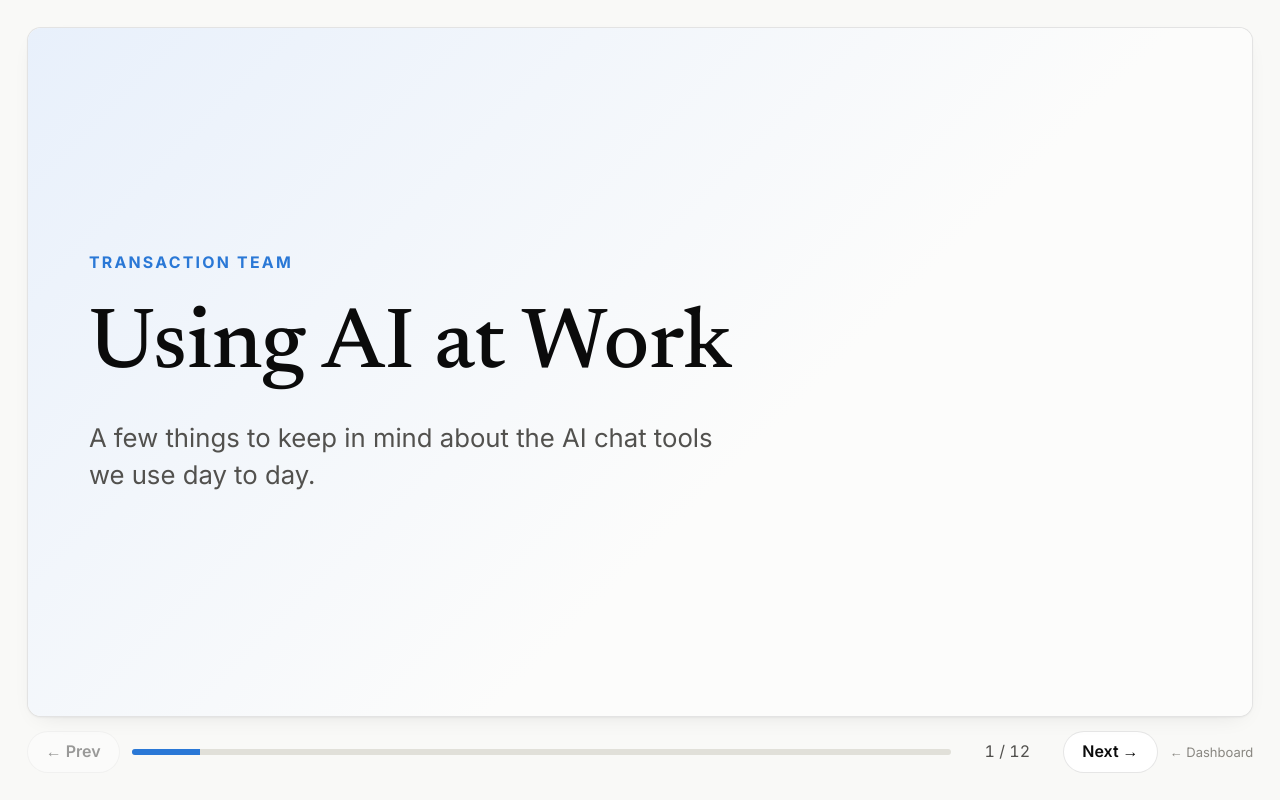
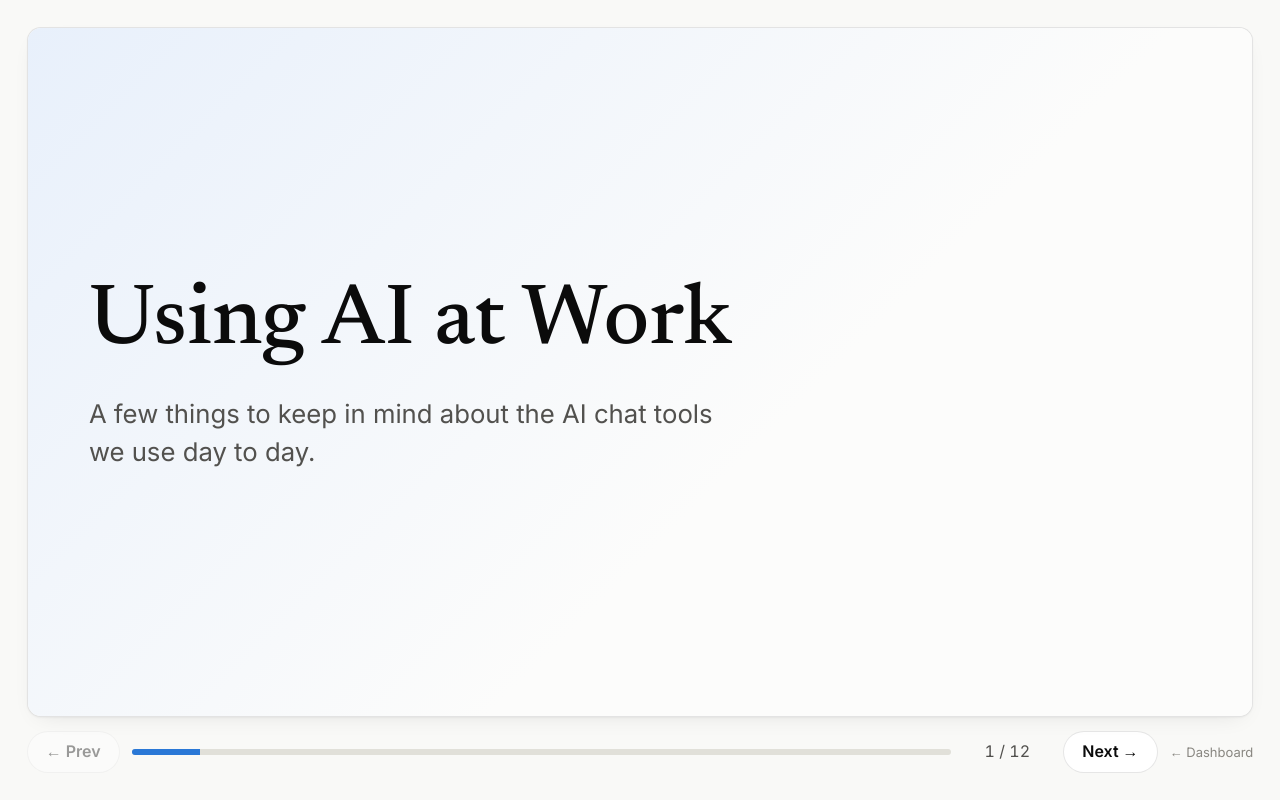
Before and after one commit to sansanabria/ai-adoption-eu, a plain HTML site: page docs/presentation.html in a window 1280 px wide. Drawn offline with Linux system fonts and the light colour scheme.

Commit message:
docs: remove 'Transaction team' label from the slide deck

```diff
--- a/docs/presentation.html
+++ b/docs/presentation.html
@@ -171,7 +171,6 @@
 <main class="stage" id="stage" aria-label="Using AI at Work presentation">
 
   <section class="slide title" id="s1" tabindex="-1" aria-label="Slide 1 of 12">
-    <p class="eyebrow">Transaction team</p>
     <h1>Using AI at Work</h1>
     <p class="sub">A few things to keep in mind about the AI chat tools we use day to day.</p>
   </section>
```
Also changed, not shown: 1 other file.
